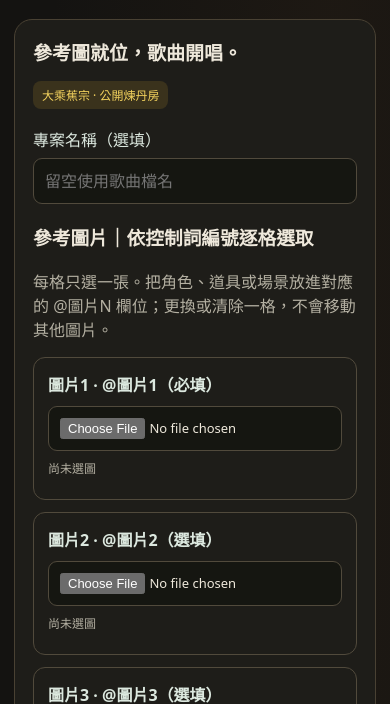
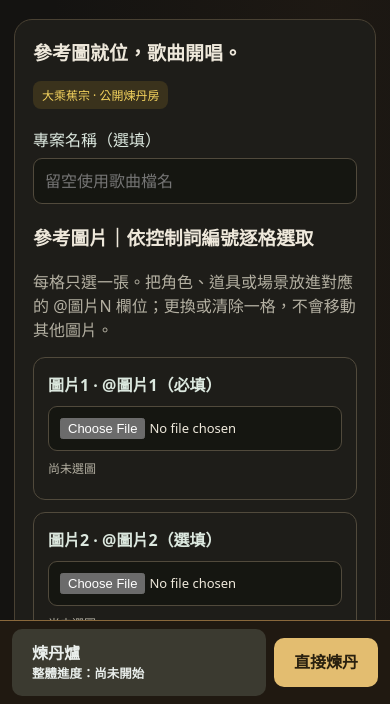
Before and after one commit to haohao1130-bit/banana-mv-public, a plain HTML site: page banana_mv/web/index.html in a window 390 px wide. Shown: the part 140-844 px from the top of the page. Drawn offline with Linux system fonts and the light colour scheme; no server answers.

Commit message:
Keep MV furnace controls visible on mobile

```diff
--- a/PUBLIC_MANIFEST.json
+++ b/PUBLIC_MANIFEST.json
@@ -136,7 +136,7 @@
     },
     {
       "path": "banana_mv/web/index.html",
-      "sha256": "d77c153c6f8a1175167de654aa81c07ca101ac90a058f473324480eae6e63b54"
+      "sha256": "5e72d47c96316a1de7a1dc6dc47abd4c40b48dd756b4e6f90ad095a4bf67d33b"
     },
     {
       "path": "banana_mv/whole_song.py",
--- a/banana_mv/web/index.html
+++ b/banana_mv/web/index.html
@@ -42,6 +42,16 @@ button:focus-visible,a:focus-visible,summary:focus-visible{outline:2px solid #f4
 .furnace-art[data-state="upscaling"] .banana-bob{transform-origin:center bottom;transform-box:fill-box;animation:nv-recoil .55s ease-out}
 .furnace-art[data-state="upscaling"] .master-flow{transform:translateY(3px)}
 @media(prefers-reduced-motion:reduce){.furnace-art[data-state="upscaling"] .nv-aura,.furnace-art[data-state="upscaling"] .nv-glint,.furnace-art[data-state="upscaled"] .nv-glint,.furnace-art[data-state="upscaling"] .banana-bob{animation:none}}
+
+.mobile-furnace-bar{display:none}
+@media(max-width:640px){
+ body{padding-bottom:calc(88px + env(safe-area-inset-bottom, 0px))}
+ .mobile-furnace-bar{display:flex;align-items:center;gap:8px;position:fixed;inset:auto 0 0;z-index:20;padding:8px 12px calc(8px + env(safe-area-inset-bottom, 0px));background:#201911;border-top:1px solid #8a683b}
+ .mobile-furnace-bar button{min-height:44px;margin:0}
+ .mobile-furnace-bar .mobile-furnace-link{flex:1;min-width:0;text-align:left}
+ .mobile-furnace-label{display:block;font-size:.78rem}
+ #alchemy-title{scroll-margin-top:12px}
+}
 </style>
 <header class="studio-header"><div class="brand"><span class="brand-logo" role="img" aria-label="香蕉">🍌</span><div><small class="brand-name">Banana</small><h1>大乘蕉宗MV製作所</h1></div></div><div class="studio-tools"><span id="build-info" class="build-info" aria-label="目前程式版本" title="從本機 Git 讀取">版本讀取中…</span><button id="switch-to-film" type="button" class="secondary" hidden disabled title="切換服務尚未啟用">切換至一鍵短片</button><button id="restart-5070" type="button" class="secondary" disabled title="正在確認本機 V4 管家狀態">↻ 重啟丹爐（檢查中）</button><button id="open-help" type="button" class="secondary" aria-haspopup="dialog" aria-controls="help-dialog">📖 操作說明</button></div></header>
 <main><section class="card"><h2>參考圖就位，歌曲開唱。</h2><span class="tag">大乘蕉宗 · 公開煉丹房</span>
@@ -199,6 +209,10 @@ button:focus-visible,a:focus-visible,summary:focus-visible{outline:2px solid #f4
   </div>
 </dialog>
 
+<nav class="mobile-furnace-bar" aria-label="煉丹快捷操作">
+<button type="button" class="secondary mobile-furnace-link" id="mobile-furnace-open">煉丹爐<span class="mobile-furnace-label" id="mobile-furnace-label">尚未開始</span></button>
+<button type="button" id="mobile-furnace-start">直接煉丹</button>
+</nav>
 <script>
 const $=id=>document.getElementById(id);let active=null,timer=null;const promptView={job:null,index:null,manual:false,segments:[],signature:''};const selectedImages=Array(9).fill(null);
 const imageMention={range:null,items:[],index:0,composing:false};
@@ -455,6 +469,19 @@ $('open-last').onclick=async()=>{try{const rows=await loadProjects();await openP
 $('open-project').onclick=async()=>{try{await openProject($('projects').value);}catch(e){message(e.message);}};
 $('resume-project').onclick=async()=>{if(!active)return;busy(true);$('resume-project').hidden=true;try{await api('api/mv/resume',{method:'POST',headers:{'Content-Type':'application/json'},body:JSON.stringify({id:active,rewrite_retries:Number($('rewrite_retries').value)})});clearTimeout(timer);await poll();}catch(e){message(e.message);busy(false);$('resume-project').hidden=false;}};
 active=localStorage.getItem('banana_mv_job');
+const mobileFurnaceStart = $('mobile-furnace-start');
+const syncMobileFurnace = () => {
+ mobileFurnaceStart.disabled = $('generate').disabled;
+ $('mobile-furnace-label').textContent = $('progress-label').textContent;
+};
+mobileFurnaceStart.onclick = () => $('generate').click();
+$('mobile-furnace-open').onclick = () => $('alchemy-title').scrollIntoView({block:'start'});
+if (typeof MutationObserver !== 'undefined') {
+ const observer = new MutationObserver(syncMobileFurnace);
+ observer.observe($('generate'), {attributes:true,attributeFilter:['disabled']});
+ observer.observe($('progress-label'), {childList:true,characterData:true,subtree:true});
+ syncMobileFurnace();
+}
 </script><script src="clip_review.js"></script><script>
 (() => {
  const settings = document.getElementById('face-refine-settings');
```
